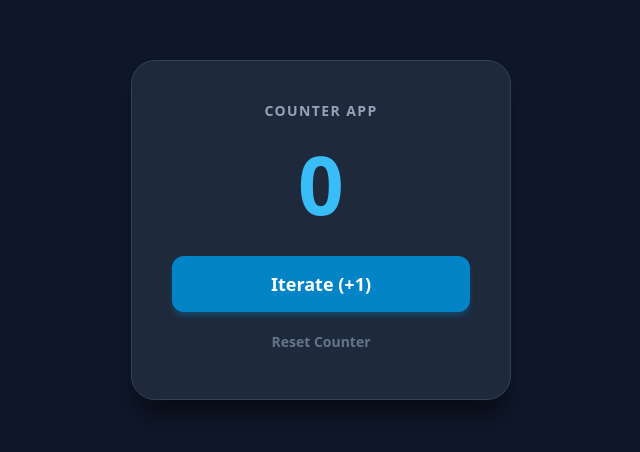
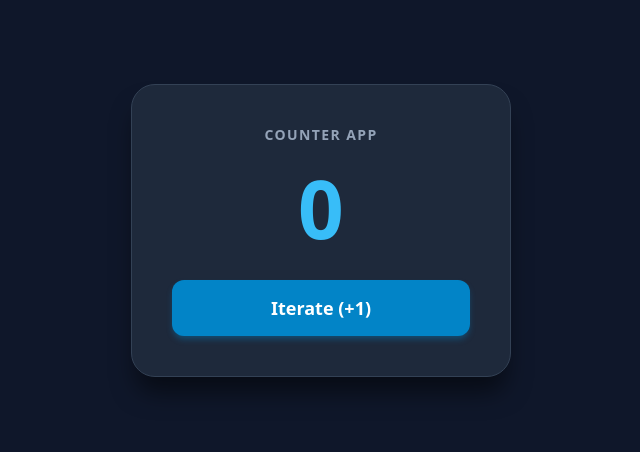
Before and after one commit to kgolaganopoosa/counter, a plain HTML site: page index.html in a window 1280 px wide. Shown: the part 170-622 px from the top of the page, without its empty margins (319-959 px from the left). Drawn offline with Linux system fonts and the light colour scheme.

Commit message:
Remove reset button from counter controls

```diff
--- a/index.html
+++ b/index.html
@@ -106,7 +106,6 @@
 
     <div class="controls">
       <button id="iterate-btn" class="btn btn-iterate">Iterate (+1)</button>
-      <button id="reset-btn" class="btn btn-reset">Reset Counter</button>
     </div>
   </main>
 
```
